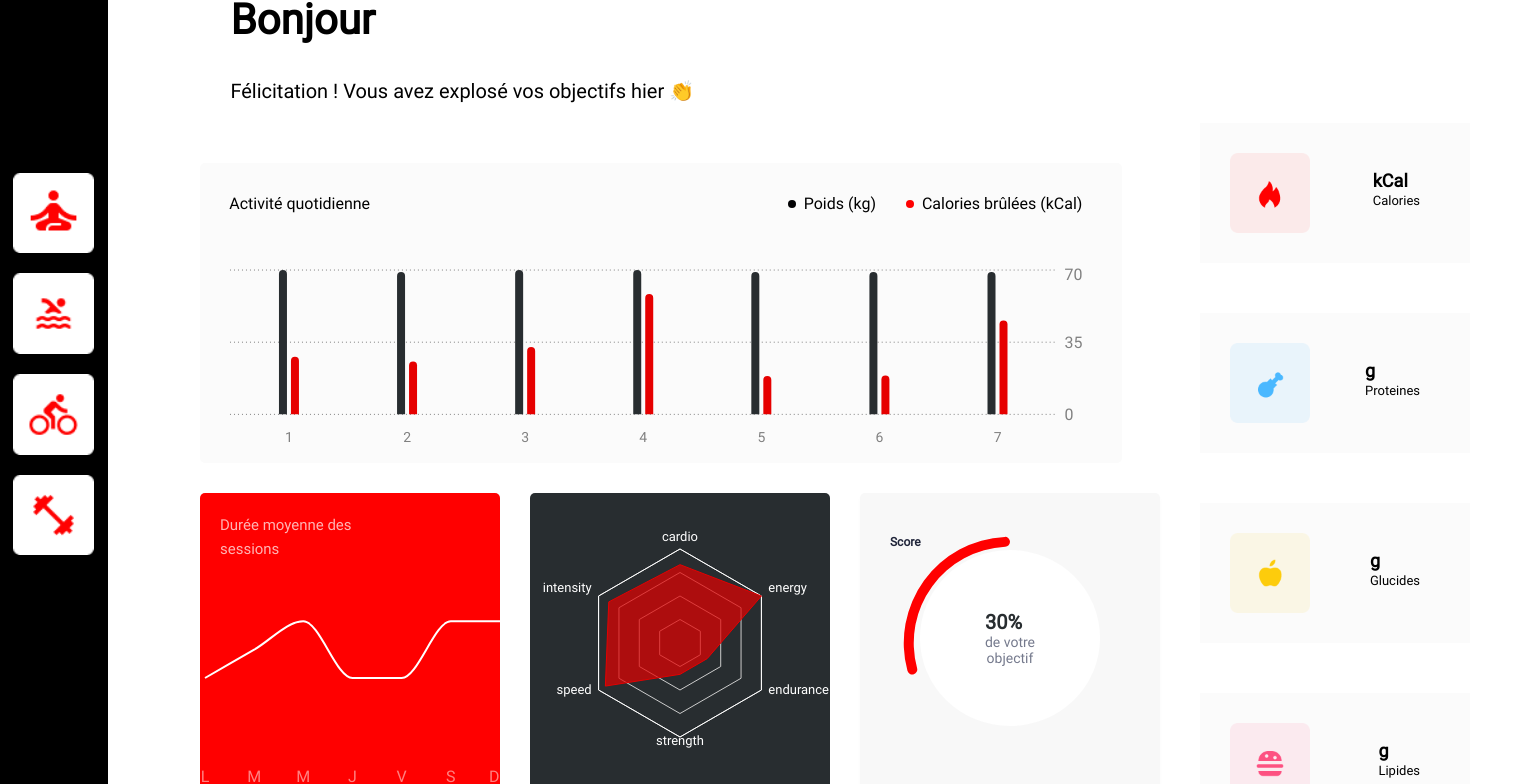
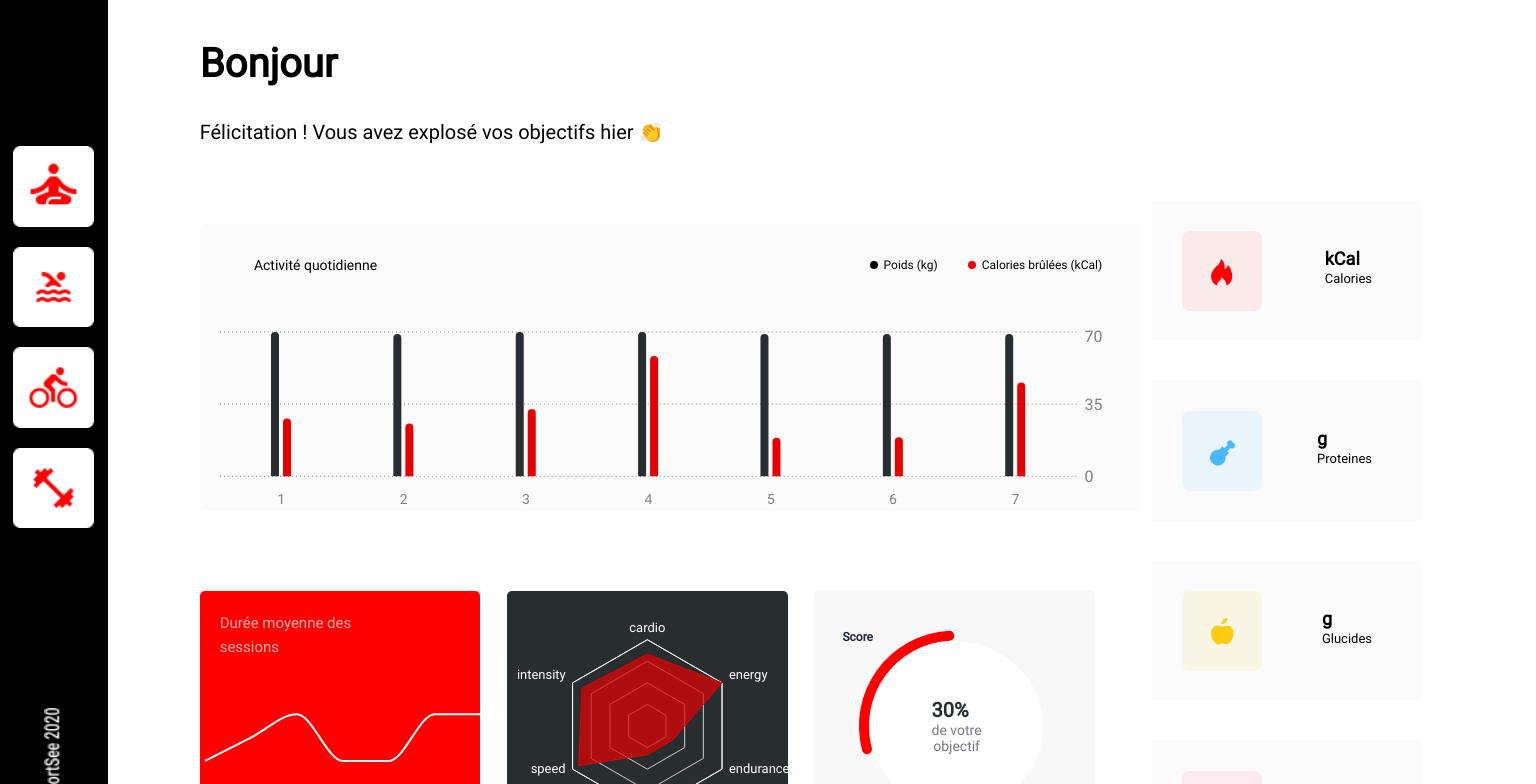
Before and after one commit to CHE-MIMA/sport-see, a React (Create React App) app: page / in a window 1536 px wide. Shown: the part 140-924 px from the top of the page. Built offline with nearby package versions, Linux system fonts and the light colour scheme; no server answers.

Commit message:
responsive

```diff
--- a/src/components/cardinfo/cardinfo.css
+++ b/src/components/cardinfo/cardinfo.css
@@ -1,9 +1,51 @@
+
+
 .info-card{
-    height: 800px;
+
     display: flex;
     flex-direction: column;
-    margin-left: 1200px;
-    margin-top: -720px;
+    margin-left: 75%;
+    margin-top: -550px;
+
+    }
+.divInfo{
+    display: flex;
+    justify-content: space-between;
+    margin-top: 50px;
+background-color: rgba(251, 251, 251, 1);
+height: 100px;
+width: 220px;
+
+}
+.imgInfo{
+width: 50px;
+height: 50px;
+padding:20px;
+
+}
+span{
+margin-top: 00px;
+    font-size: 12px;
+    padding-right: 50px;
+    font-weight: 100;
+
+
+}
+
+.titre-info{
+    font-size: 14px;
+    margin-left: 0px;
+    padding-top: 15px;
+}
+@media (min-width: 1424px) {
+
+
+    .info-card{
+
+        display: flex;
+        flex-direction: column;
+        margin-left: 75%;
+        margin-top: -700px;
 
         }
     .divInfo{
@@ -11,7 +53,7 @@
     justify-content: space-between;
     height: 140px;
     width: 270px;
-margin-top: 50px;
+    margin-top: 40px;
     background-color: rgba(251, 251, 251, 1);
     }
     .imgInfo{
@@ -37,3 +79,4 @@ flex-direction: column;
         margin-left: 0px;
         padding-top: 35px;
     }
+     }
--- a/src/components/chartBar/Chartbar.js
+++ b/src/components/chartBar/Chartbar.js
@@ -85,7 +85,7 @@ export default function ChartBar() {
                     margin={{
                         top: 5,
                         right: 5,
-                        left: 30,
+                        left: 0,
                         bottom: 5,
                     }}
                 >
--- a/src/components/chartBar/chartbar.css
+++ b/src/components/chartBar/chartbar.css
@@ -1,10 +1,12 @@
 #chartBarDiv{
     background-color: rgba(251, 251, 251, 1);
-    width: 60%;
-    height: 300px;
-    margin-left: 200px;
-    margin-top: 60px;
+    width: 62%;
+    height: 100%;
+    margin-left: 10%;
+    margin-top: 80px;
+    margin-bottom: 80px;
     border-radius: 5px;
+    padding-left: 20px;
 }
 .info-graphic{
     display: flex;
@@ -13,17 +15,17 @@
     justify-content: space-between;
   }
     .title-graphic{
-        font-size: 16px;
+        font-size: 14px;
         font-weight: 500;
         line-height: 24px;
         letter-spacing: 0px;
         margin-bottom: 40px;
         margin-top: 20px;
-        margin-left: 20px;
+        margin-left: 25px;
 
     }
     .legends{
-        font-size: 16px;
+        font-size: 12px;
         display: flex;
         flex-direction: row;
        margin-bottom: 40px;
@@ -49,3 +51,11 @@
             .black{
                 background-color: #020203;
             }
+            @media (min-width: 1440px) {
+                #chartBarDiv{
+                    width: 60%;
+                    margin-left: 13%;
+
+                }
+
+            }
--- a/src/components/chartLine/ChartLine.js
+++ b/src/components/chartLine/ChartLine.js
@@ -51,7 +51,7 @@ export default function ChartLine() {
             </div>
             <ResponsiveContainer width="100%" height="100%">
                 <LineChart
-                    height={250}
+
                     data={data}
                     margin={{
                         top: 100,
--- a/src/components/chartLine/chartline.css
+++ b/src/components/chartLine/chartline.css
@@ -1,8 +1,10 @@
 #linechartDiv{
     background-color: rgba(255, 0, 0, 1);
-    width: 300px;
-    height: 300px;
+    width: 21%;
+    height: 210PX;
   border-radius: 5px;
+  margin-right: 1%;
+
 
 }
 
@@ -17,3 +19,13 @@
 
 
     }
+    @media (min-width: 1200px) {
+      #linechartDiv
+
+  {
+
+          height: 270PX;
+          margin-right: 2%;
+
+  }
+  }
--- a/src/components/chartRadar/radarchart.css
+++ b/src/components/chartRadar/radarchart.css
@@ -1,7 +1,17 @@
 #radarchartDiv{
 background-color: rgba(40, 45, 48, 1);
-width: 300px;
-height: 300px;
+width: 21%;
+height: 210px;
 border-radius: 5px;
-margin-left: 30px;
+
 }
+@media (min-width: 1200px) {
+
+
+    #radarchartDiv{
+
+        height: 270PX;
+
+
+}
+}
--- a/src/components/chartradialBar/chartRadialBar.css
+++ b/src/components/chartradialBar/chartRadialBar.css
@@ -1,11 +1,11 @@
 .radialBarchart{
     position: relative;
-    width: 300px;
-    height: 300px;
+    width: 21%;
+    height: 210PX;
     background-color: #f8f8f8;
     box-shadow: 0px 2px 4px rgba(0, 0, 0, 0.0212249);
     border-radius: 5px;
-    margin-left: 30px;
+    margin-left: 1%;
 
 
 }
@@ -39,3 +39,13 @@
     color: #282D30;
     padding-left:5px;
 }
+@media (min-width: 1200px) {
+
+
+    .radialBarchart{
+
+        height: 270PX;
+        margin-left: 2%;
+
+}
+}
--- a/src/components/navVertical/navertical.css
+++ b/src/components/navVertical/navertical.css
@@ -4,8 +4,8 @@
     height: 100%;
     display: flex;
     flex-direction: column;
-    padding-top: 200px;
-    margin-top: -920px;
+    padding-top: 150px;
+    margin-top: -790px;
 
     }
     .icon{
@@ -15,9 +15,23 @@
     align-self:center;
     }
     .imgCopiryght{
-    width: 23px;
-    height: 160px;
+    width: 15px;
+    height: 130px;
     align-self:center;
-    margin-top: 230px;
+    margin-top: 180px;
     padding-bottom: 50PX;
     }
+    @media (min-width: 1424px) {
+        .footer{
+            padding-top: 180px;
+            margin-top: -935PX;
+
+            }
+            .imgCopiryght{
+                width: 20px;
+                height: 160px;
+                align-self:center;
+                margin-top: 180px;
+                padding-bottom: 40PX;
+                }
+    }
--- a/src/components/profil/profil.css
+++ b/src/components/profil/profil.css
@@ -1,13 +1,31 @@
 .profil-title{
-margin-left: 15%;
-font-size: 42px;
+    margin-top: 60px;
+margin-left: 10%;
+font-size: 30px;
 }
 .profil-span{
 
-    font-size: 42px;
+    font-size: 30px;
     color:red;
 }
 .profil-p{
-    margin-left: 15%;
-    font-size: 20px;
+    margin-left: 10%;
+    font-size: 14px;
 }
+@media (min-width: 1440px) {
+    .profil-title{
+        margin-top: 80px;
+        margin-left: 13%;
+        font-size: 40px;
+        }
+        .profil-span{
+
+            font-size: 40px;
+
+        }
+        .profil-p{
+            margin-left: 13%;
+            font-size: 20px;
+        }
+
+}
--- a/src/styles/main.css
+++ b/src/styles/main.css
@@ -17,7 +17,15 @@ p{
     font-size: 20px;
 }
 .flex-charts{
- margin-left:200px;
+ margin-left:10%;
 display: flex;
 margin-top: 30PX;
 }
+
+@media (min-width: 1440px) {
+    .flex-charts{
+        margin-left:13%;
+
+       }
+
+}
```
Lines whose indentation alone changed are shown as unchanged.
